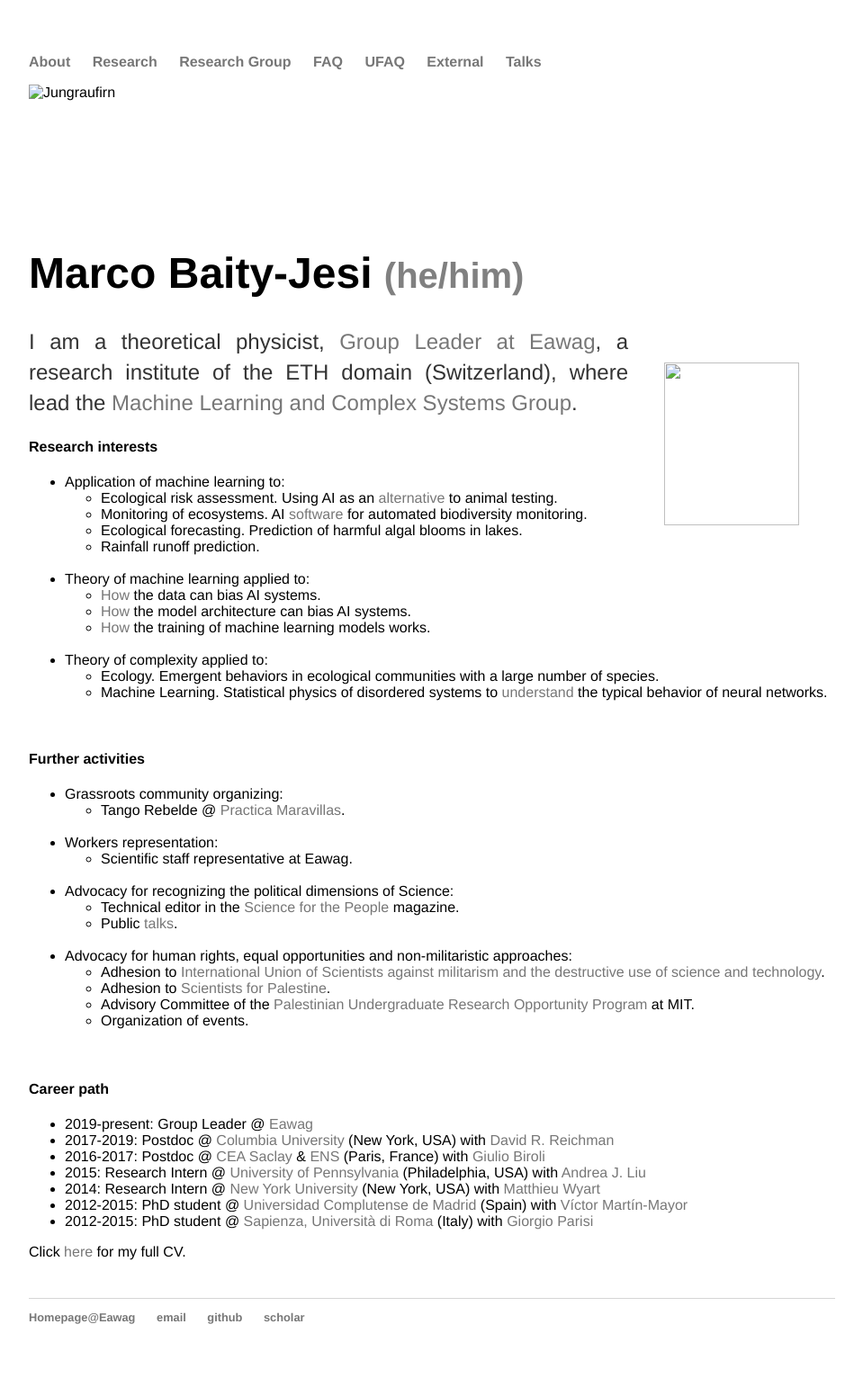
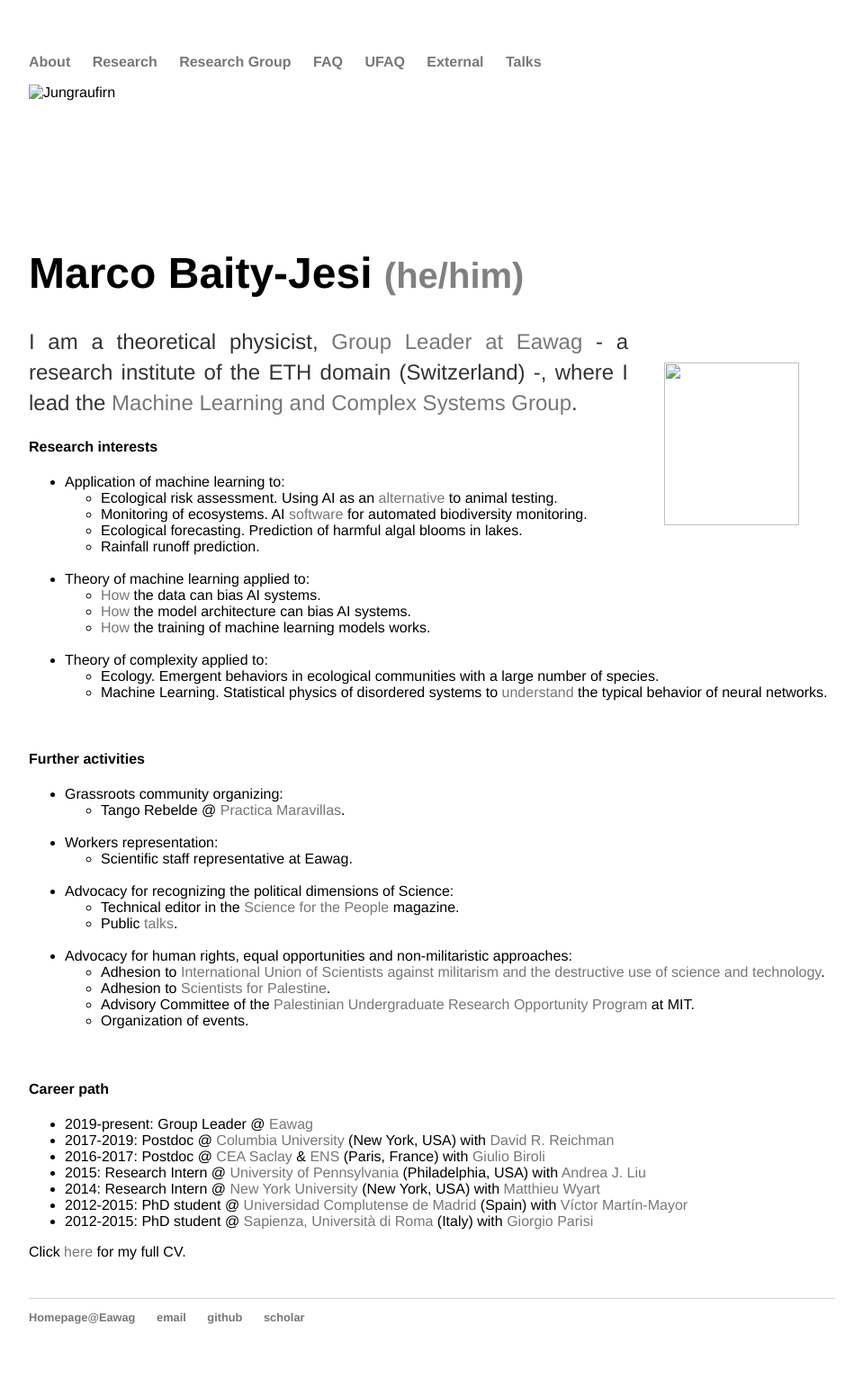
Before and after one commit to mbaityje/mbaityje.github.io, a Jekyll site: the page built from index.html, in a window 1280 px wide. Shown: the whole page at 90% size, without its empty margins (160-1119 px from the left). Built offline with Jekyll 4.4.1, drawn with Linux system fonts in a browser that asks for light colours; some of the changed lines change nothing that is shown.

Commit message:
Corrected typo

```diff
--- a/index.html
+++ b/index.html
@@ -11,7 +11,7 @@ title: Marco BAITY JESI - Group Leader @ Eawag
 
 
 	<p style="text-align: justify;">
-	 	I am a theoretical physicist, <a href="https://www.eawag.ch/en/aboutus/portrait/organisation/staff/profile/marco-baity-jesi/show/">Group Leader at Eawag</a>, a research institute of the ETH domain (Switzerland), where lead the <a href=""> Machine Learning and Complex Systems Group</a>.
+	 	I am a theoretical physicist, <a href="https://www.eawag.ch/en/aboutus/portrait/organisation/staff/profile/marco-baity-jesi/show/">Group Leader at Eawag</a> - a research institute of the ETH domain (Switzerland) -, where I lead the <a href="https://www.eawag.ch/en/department/siam/main-focus/data-science-for-environmental-research/"> Machine Learning and Complex Systems Group</a>.
 
 	 	<h4>
 	 		Research interests
```
